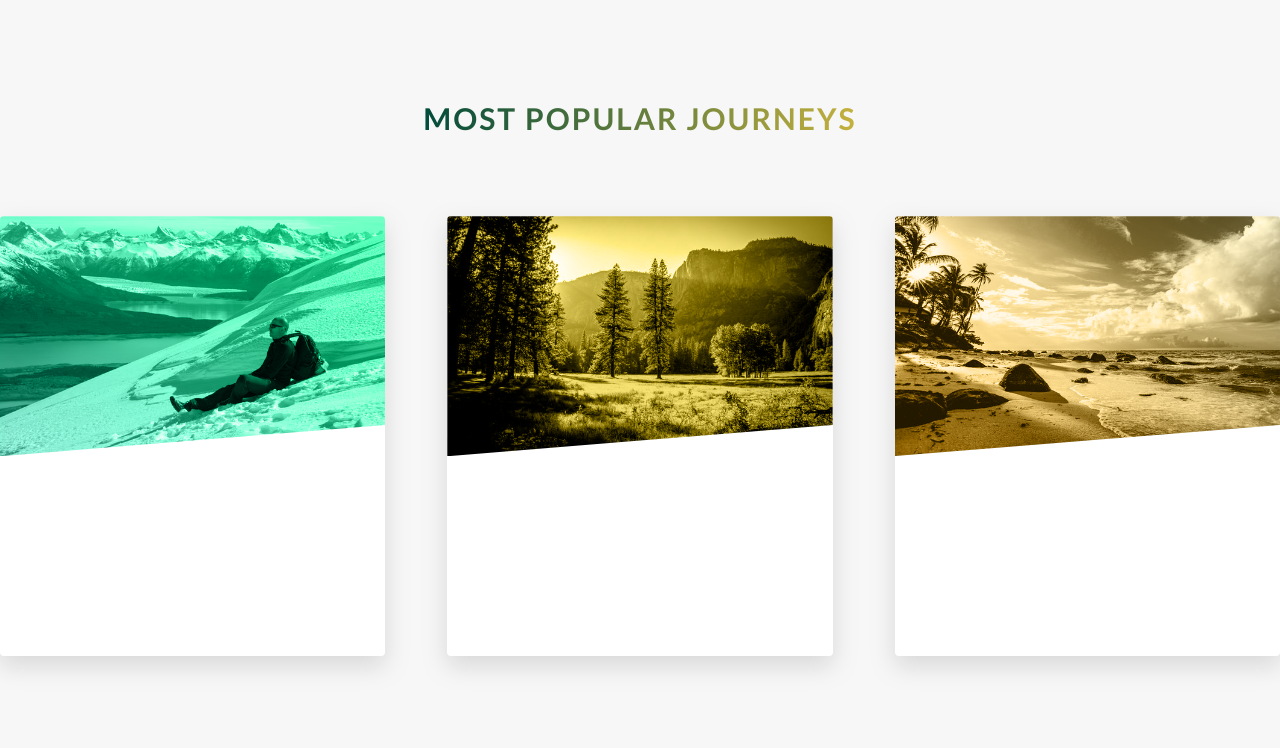
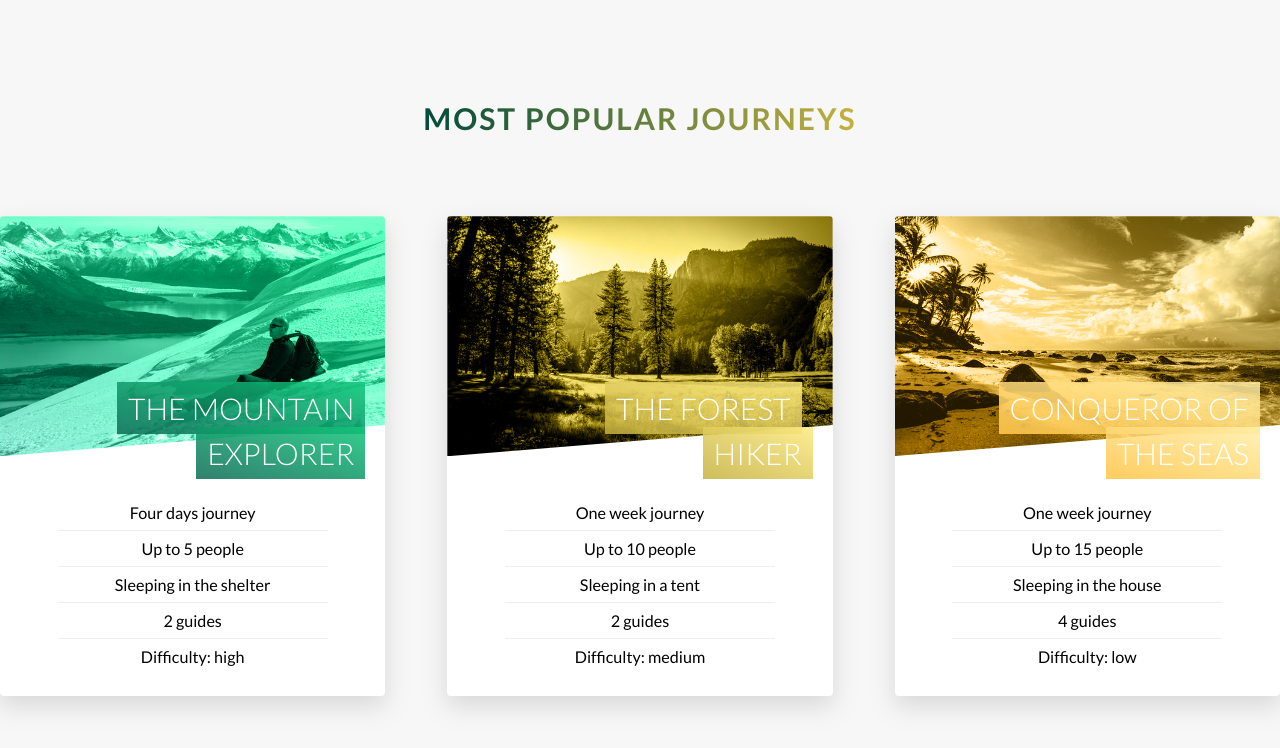
Before and after one commit to Agnesbrzo/natural, a website: page index.html in a window 1280 px wide. Shown: the part 2373-3121 px from the top of the page. Drawn offline with Linux system fonts and the light colour scheme.

Commit message:
finishing front part of the cards

```diff
--- a/index.html
+++ b/index.html
@@ -156,8 +156,20 @@
             <div class="card2-item">
               <div class="card2-item__card-side card2-item__card-side--front">
                 <div class="card2-image card2-image--1"></div>
-                <div class="card2-header"></div>
-                <div class="card2-text"></div>
+                <h4 class="card2-header">
+                  <span class="header__span header__span--col1">
+                    The mountain explorer
+                  </span>
+                </h4>
+                <div class="card2-text">
+                  <ul>
+                    <li>Four days journey</li>
+                    <li>Up to 5 people</li>
+                    <li>Sleeping in the shelter</li>
+                    <li>2 guides</li>
+                    <li>Difficulty: high</li>
+                  </ul>
+                </div>
               </div>
               <div
                 class="card2-item__card-side card2-item__card-side--back card2-item__card-side--back--1"
@@ -170,8 +182,20 @@
             <div class="card2-item">
               <div class="card2-item__card-side card2-item__card-side--front">
                 <div class="card2-image card2-image--2"></div>
-                <div class="card2-header"></div>
-                <div class="card2-text"></div>
+                <div class="card2-header">
+                  <span class="header__span header__span--col2">
+                    The forest hiker
+                  </span>
+                </div>
+                <div class="card2-text">
+                  <ul>
+                    <li>One week journey</li>
+                    <li>Up to 10 people</li>
+                    <li>Sleeping in a tent</li>
+                    <li>2 guides</li>
+                    <li>Difficulty: medium</li>
+                  </ul>
+                </div>
               </div>
               <div
                 class="card2-item__card-side card2-item__card-side--back card2-item__card-side--back--2"
@@ -184,8 +208,20 @@
             <div class="card2-item">
               <div class="card2-item__card-side card2-item__card-side--front">
                 <div class="card2-image card2-image--3"></div>
-                <div class="card2-header"></div>
-                <div class="card2-text"></div>
+                <div class="card2-header">
+                  <span class="header__span header__span--col3">
+                    Conqueror of the seas
+                  </span>
+                </div>
+                <div class="card2-text">
+                  <ul>
+                    <li>One week journey</li>
+                    <li>Up to 15 people</li>
+                    <li>Sleeping in the house</li>
+                    <li>4 guides</li>
+                    <li>Difficulty: low</li>
+                  </ul>
+                </div>
               </div>
               <div
                 class="card2-item__card-side card2-item__card-side--back card2-item__card-side--back--3"
--- a/sass/abstracts/_variables.scss
+++ b/sass/abstracts/_variables.scss
@@ -13,8 +13,8 @@ $color-background-main-page: #f7f7f7;
 $color-card-1-light: rgb(16, 197, 122);
 $color-card-1-dark: rgb(13, 107, 85);
 
-$color-card-3-light: #fff6ce;
-$color-card-3-dark: #ffd16d;
+$color-card-3-light: #ffefa9;
+$color-card-3-dark: #ffc64b;
 
 // font
 $base-font-size: 1.8rem;
--- a/sass/components/_cards.scss
+++ b/sass/components/_cards.scss
@@ -40,9 +40,9 @@
   perspective: 150rem;
   -moz-perspective: 150rem;
   position: relative;
-  min-height: 44rem;
+  min-height: 48rem;
   &__card-side {
-    min-height: 44rem;
+    min-height: 48rem;
     position: absolute;
     top: 0;
     left: 0;
@@ -125,8 +125,60 @@
         url(../img/card2-3.jpg);
     }
   }
-  .card-header {
+  .card2-header {
+    position: absolute;
+    top: 17rem;
+    right: 2rem;
+
+    text-align: right;
+    font-size: 3rem;
+    font-weight: 300;
+    text-transform: uppercase;
+    color: $color-font-white;
+    line-height: 1.48;
+    width: 73%;
+
+    .header__span {
+      padding: 0.8rem 1.1rem;
+      -webkit-box-decoration-break: clone;
+      box-decoration-break: clone;
+      &--col1 {
+        background-image: linear-gradient(
+          to right top,
+          rgba($color-card-1-dark, 0.85),
+          rgba($color-card-1-light, 0.85)
+        );
+      }
+      &--col2 {
+        background-image: linear-gradient(
+          to right top,
+          rgba($color-bg-light-darken, 0.85),
+          rgba($color-bg-light, 0.85)
+        );
+      }
+      &--col3 {
+        background-image: linear-gradient(
+          to right top,
+          rgba($color-card-3-dark, 0.89),
+          rgba($color-card-3-light, 0.83)
+        );
+      }
+    }
   }
-  .card-text {
+  .card2-text {
+    padding-top: 3.9rem;
+    ul {
+      list-style: none;
+      text-align: center;
+      font-size: 1.62rem;
+      width: 70%;
+      margin: 0 auto;
+      li {
+        padding: 0.8rem;
+        &:not(:last-child) {
+          border-bottom: 1px solid #eee;
+        }
+      }
+    }
   }
 }
```
Also changed, not shown: css/style.css.
